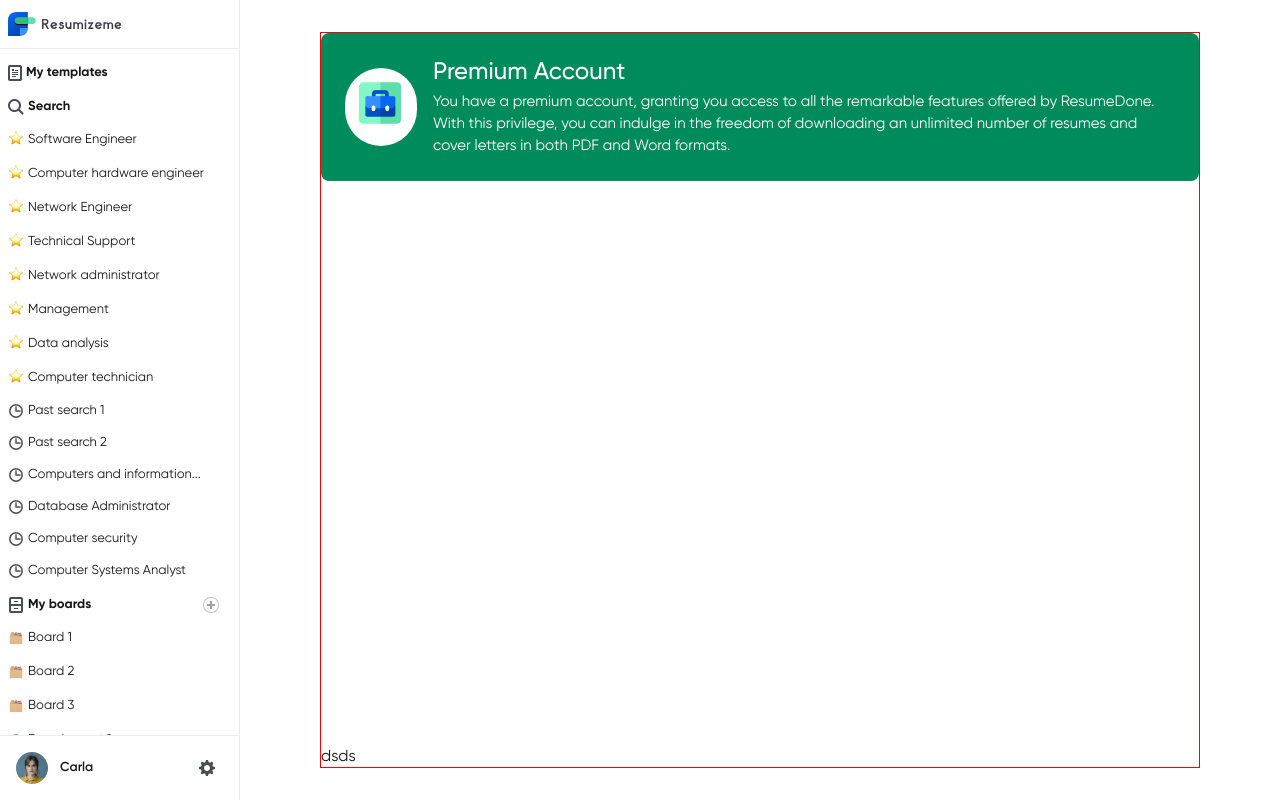
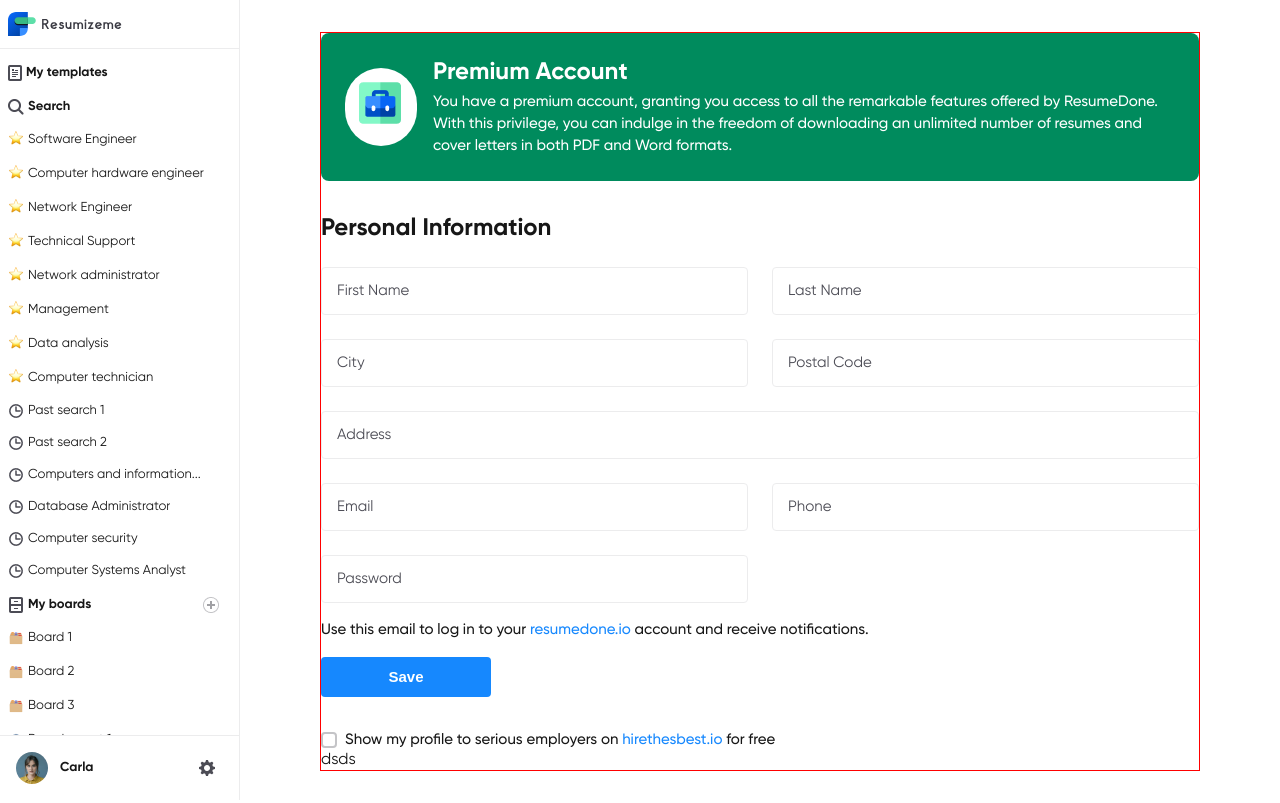
Before and after one commit to Zonirinaa/ponton-css-test, a Next.js app: page / in a window 1280 px wide. Built offline with nearby package versions, Linux system fonts and the light colour scheme.

Commit message:
added checkbox

```diff
--- a/public/fonts/config/config.ts
+++ b/public/fonts/config/config.ts
@@ -10,7 +10,7 @@ export const gilroy = localfont({
     {
       path : "../materials/Gilroy-SemiBold.ttf",
       style : "normal",
-      weight : "600"
+      weight : "500"
     },
     {
       path : "../materials/Gilroy-Medium.ttf",
--- a/src/app/components/PersonalInfo/PersonalInfo.tsx
+++ b/src/app/components/PersonalInfo/PersonalInfo.tsx
@@ -1,10 +1,15 @@
 import React from "react";
+import styles from "@/app/ui/personalInfo.module.css";
 import PremiumAccountCard from "./PremiumAccountCard";
+import PersonalInfoForm from "./PersonalInfoForm";
+import ShowProfile from "./ShowProfile";
 
 const PersonalInfo = () => {
   return (
-    <div>
+    <div className={styles.personalInfoContainer}>
       <PremiumAccountCard />
+      <PersonalInfoForm />
+      <ShowProfile />
     </div>
   );
 };
--- /dev/null
+++ b/src/app/components/PersonalInfo/PersonalInfoForm.tsx
@@ -0,0 +1,56 @@
+import CustomInput from "@/app/ui/input/CustomInput";
+import React from "react";
+import styles from "@/app/ui/personalInfo.module.css";
+
+const PersonalInfoForm = () => {
+  return (
+    <div className={styles.form}>
+      <h4>Personal Information</h4>
+      <div style={{ display: "flex", gap: "24px" }}>
+        <CustomInput
+          id="firstName"
+          label="First Name"
+          style={{ flex: "1 1 0%" }}
+        />
+        <CustomInput
+          id="lastName"
+          label="Last Name"
+          style={{ flex: "1 1 0%" }}
+        />
+      </div>
+      <div style={{ display: "flex", gap: "24px" }}>
+        <CustomInput id="city" label="City" style={{ flex: "1 1 0%" }} />
+        <CustomInput
+          id="postalCode"
+          label="Postal Code"
+          style={{ flex: "1 1 0%" }}
+        />
+      </div>
+      <CustomInput id="address" label="Address" style={{ flex: "1 1 0%" }} />
+      <div style={{ display: "flex", gap: "24px" }}>
+        <CustomInput
+          id="email"
+          label="Email"
+          type="email"
+          style={{ flex: "1 1 0%" }}
+        />
+        <CustomInput id="phone" label="Phone" style={{ flex: "1 1 0%" }} />
+      </div>
+      <div style={{ display: "flex", gap: "24px" }}>
+        <CustomInput
+          id="password"
+          label="Password"
+          style={{ flex: "1 1 0%" }}
+        />
+        <div style={{ flex: "1 1 0%" }} />
+      </div>
+      <p>
+        Use this email to log in to your <span>resumedone.io</span> account and
+        receive notifications.
+      </p>
+      <button className={styles.button}>Save</button>
+    </div>
+  );
+};
+
+export default PersonalInfoForm;
--- /dev/null
+++ b/src/app/components/PersonalInfo/ShowProfile.tsx
@@ -0,0 +1,19 @@
+import React from "react";
+import styles from "@/app/ui/input/checkbox.module.css";
+
+const ShowProfile = () => {
+  return (
+    <div>
+      <label className="checkbox">
+        <input type="checkbox" className={styles.hidden_checkbox} />
+        <span className={styles.custom_checkbox} />{" "}
+        <p className={styles.text}>
+          Show my profile to serious employers on <span>hirethesbest.io</span>{" "}
+          for free
+        </p>
+      </label>
+    </div>
+  );
+};
+
+export default ShowProfile;
--- a/src/app/globals.css
+++ b/src/app/globals.css
@@ -1,7 +1,10 @@
 :root {
   --background: #ffffff;
   --foreground: #171717;
+  --primary: #1688fe;
   --border-color: #ececed;
+  --primary-btn-hover: #0c76e7;
+  --primary-btn-active: #0e68c8;
 }
 
 @media (prefers-color-scheme: dark) {
@@ -44,14 +47,15 @@ a {
   text-decoration: none;
 }
 
-p {
+p,
+.checkbox > label {
   font-size: 15px;
-  font-weight: 400;
+  font-weight: 500;
   line-height: 22px;
 }
 
 h4 {
-  font-weight: 500;
+  font-weight: 600;
   font-size: 24px;
   line-height: 30px;
 }
@@ -59,3 +63,9 @@ h4 {
 footer {
   margin-top: auto;
 }
+
+.checkbox {
+  display: flex;
+  gap: 8px;
+  align-items: center;
+}
--- /dev/null
+++ b/src/app/ui/input/CustomInput.tsx
@@ -0,0 +1,33 @@
+import React, { CSSProperties, HTMLInputTypeAttribute } from "react";
+import styles from "./customInput.module.css";
+
+const CustomInput = ({
+  id,
+  label,
+  type = "text",
+  defaultValue,
+  style,
+}: {
+  id: string;
+  label: string;
+  type?: HTMLInputTypeAttribute;
+  defaultValue?: string;
+  style?: CSSProperties;
+}) => {
+  return (
+    <div className={styles.input_wrapper} style={style}>
+      <input
+        type={type}
+        id={id}
+        className={`${styles.input}`}
+        defaultValue={defaultValue}
+        required
+      />
+      <label htmlFor={id} className={styles.placeholder}>
+        {label}
+      </label>
+    </div>
+  );
+};
+
+export default CustomInput;
--- /dev/null
+++ b/src/app/ui/input/checkbox.module.css
@@ -0,0 +1,22 @@
+.hidden_checkbox {
+  position: absolute;
+  opacity: 0;
+  pointer-events: none;
+}
+
+.custom_checkbox {
+  display: inline-block;
+  width: 16px;
+  height: 16px;
+  border: 2px solid #c4c4c7;
+  border-radius: 4px;
+  cursor: pointer;
+}
+
+.hidden_checkbox:checked + .custom_checkbox {
+  background-color: var(--primary);
+}
+
+.text span {
+  color: var(--primary);
+}
--- /dev/null
+++ b/src/app/ui/input/customInput.module.css
@@ -0,0 +1,59 @@
+.input_wrapper {
+  --padding: 12px;
+  --focus-color: black;
+  position: relative;
+  display: flex;
+  align-items: center;
+  margin-top: 8px;
+}
+
+.input {
+  height: 48px;
+  padding: var(--padding);
+  border: 1px solid var(--border-color);
+  outline: none;
+  border-radius: 4px;
+  width: 100%;
+  color: #595964;
+  font-size: 15px;
+  line-height: 22px;
+}
+
+.placeholder {
+  position: absolute;
+  background-color: var(--background);
+  color: var(--input-placeholder);
+  left: var(--padding);
+  padding: 0 4px;
+  transition: all 0.2s ease-in;
+  color: #4c4c55;
+  font-size: 15px;
+  line-height: 22px;
+}
+
+.input:focus {
+  border: 1px solid var(--focus-color);
+}
+
+.input:focus + .placeholder {
+  color: var(--focus-color);
+}
+
+.input:focus + .placeholder,
+.input:valid + .placeholder {
+  transform: translateY(calc(-1 * var(--padding) - 11px));
+  font-weight: 500;
+  font-size: 11px;
+  line-height: 14px;
+}
+
+.icon_check {
+  padding-right: 25px;
+  background: url(/icons/personalInfo/check.png) no-repeat right 12px top 50% /
+    16px;
+}
+
+.icon_x {
+  padding-right: 25px;
+  background: url(/icons/personalInfo/x.png) no-repeat right 12px top 50% / 16px;
+}
--- a/src/app/ui/personalInfo.module.css
+++ b/src/app/ui/personalInfo.module.css
@@ -1,3 +1,7 @@
+.personalInfoContainer > *:not(:first-child) {
+  margin-top: 32px;
+}
+
 .premiumCard {
   padding: 24px;
   background-color: #008b5d;
@@ -17,3 +21,37 @@
   background-color: var(--background);
   border-radius: 1000px;
 }
+
+.form {
+  display: flex;
+  flex-direction: column;
+  gap: 16px;
+}
+
+.form span {
+  color: var(--primary);
+}
+
+.button {
+  background-color: var(--primary);
+  border: 0px;
+  border-radius: 4px;
+  padding: 9px;
+  color: var(--background);
+  font-weight: 600;
+  font-size: 15px;
+  line-height: 22px;
+  cursor: pointer;
+  width: 170px;
+  transition: all 100ms ease-in-out;
+}
+
+.button:hover {
+  background-color: var(--primary-btn-hover);
+}
+
+.button:active {
+  width: 150px;
+  transition: all 100ms ease-in-out;
+  background-color: var(--primary-btn-active);
+}
```
Also changed, not shown: public/icons/personalInfo/check.png (added), public/icons/personalInfo/x.png (added).
